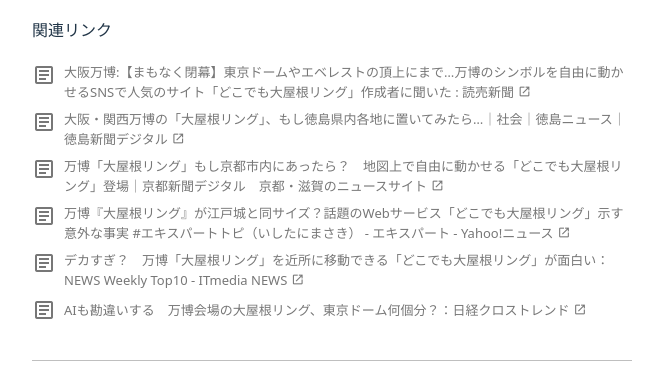
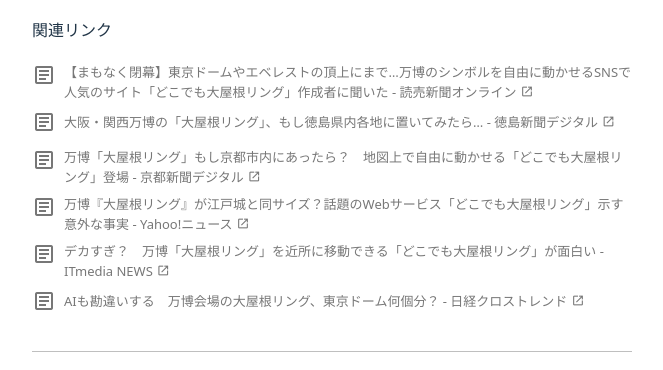
Before and after one commit to hirokiwa/me, a website built with Vite: page index.html in a window 1280 px wide. Shown: the part 1468-1838 px from the top of the page, without its empty margins (308-971 px from the left). Built offline with nearby package versions, Linux system fonts and the light colour scheme; files whose address does not match are found by name.

Commit message:
Shorten article title

```diff
--- a/index.html
+++ b/index.html
@@ -64,42 +64,42 @@
                 <li class="link-list__item">
                   <a href="https://www.yomiuri.co.jp/expo2025/now/20250921-OYO1T50043/" target="_blank" rel="noopener noreferrer" class="link-item">
                     <span class="link-item__icon material-symbols-outlined" aria-hidden="true">article</span>
-                    <span class="link-item__text">大阪万博:【まもなく閉幕】東京ドームやエベレストの頂上にまで…万博のシンボルを自由に動かせるSNSで人気のサイト「どこでも大屋根リング」作成者に聞いた : 読売新聞<span class="link-item__icon--trailing material-symbols-outlined" aria-hidden="true">open_in_new</span></span>
+                    <span class="link-item__text">【まもなく閉幕】東京ドームやエベレストの頂上にまで…万博のシンボルを自由に動かせるSNSで人気のサイト「どこでも大屋根リング」作成者に聞いた - 読売新聞オンライン<span class="link-item__icon--trailing material-symbols-outlined" aria-hidden="true">open_in_new</span></span>
                     <span class="sr-only">（新しいタブで開きます）</span>
                   </a>
                 </li>
                 <li class="link-list__item">
                   <a href="https://www.topics.or.jp/articles/-/1311915" target="_blank" rel="noopener noreferrer" class="link-item">
                     <span class="link-item__icon material-symbols-outlined" aria-hidden="true">article</span>
-                    <span class="link-item__text">大阪・関西万博の「大屋根リング」、もし徳島県内各地に置いてみたら…｜社会｜徳島ニュース｜徳島新聞デジタル<span class="link-item__icon--trailing material-symbols-outlined" aria-hidden="true">open_in_new</span></span>
+                    <span class="link-item__text">大阪・関西万博の「大屋根リング」、もし徳島県内各地に置いてみたら… - 徳島新聞デジタル<span class="link-item__icon--trailing material-symbols-outlined" aria-hidden="true">open_in_new</span></span>
                     <span class="sr-only">（新しいタブで開きます）</span>
                   </a>
                 </li>
                 <li class="link-list__item">
                   <a href="https://www.kyoto-np.co.jp/articles/-/1560755" target="_blank" rel="noopener noreferrer" class="link-item">
                     <span class="link-item__icon material-symbols-outlined" aria-hidden="true">article</span>
-                    <span class="link-item__text">万博「大屋根リング」もし京都市内にあったら？　地図上で自由に動かせる「どこでも大屋根リング」登場｜京都新聞デジタル　京都・滋賀のニュースサイト<span class="link-item__icon--trailing material-symbols-outlined" aria-hidden="true">open_in_new</span></span>
+                    <span class="link-item__text">万博「大屋根リング」もし京都市内にあったら？　地図上で自由に動かせる「どこでも大屋根リング」登場 - 京都新聞デジタル<span class="link-item__icon--trailing material-symbols-outlined" aria-hidden="true">open_in_new</span></span>
                     <span class="sr-only">（新しいタブで開きます）</span>
                   </a>
                 </li>
                 <li class="link-list__item">
                   <a href="https://news.yahoo.co.jp/expert/articles/25695fb084878f76ae7800705c54189155e52ec0" target="_blank" rel="noopener noreferrer" class="link-item">
                     <span class="link-item__icon material-symbols-outlined" aria-hidden="true">article</span>
-                    <span class="link-item__text">万博『大屋根リング』が江戸城と同サイズ？話題のWebサービス「どこでも大屋根リング」示す意外な事実 #エキスパートトピ（いしたにまさき） - エキスパート - Yahoo!ニュース<span class="link-item__icon--trailing material-symbols-outlined" aria-hidden="true">open_in_new</span></span>
+                    <span class="link-item__text">万博『大屋根リング』が江戸城と同サイズ？話題のWebサービス「どこでも大屋根リング」示す意外な事実 - Yahoo!ニュース<span class="link-item__icon--trailing material-symbols-outlined" aria-hidden="true">open_in_new</span></span>
                     <span class="sr-only">（新しいタブで開きます）</span>
                   </a>
                 </li>
                 <li class="link-list__item">
                   <a href="https://www.itmedia.co.jp/news/articles/2508/25/news068.html" target="_blank" rel="noopener noreferrer" class="link-item">
                     <span class="link-item__icon material-symbols-outlined" aria-hidden="true">article</span>
-                    <span class="link-item__text">デカすぎ？　万博「大屋根リング」を近所に移動できる「どこでも大屋根リング」が面白い：NEWS Weekly Top10 - ITmedia NEWS<span class="link-item__icon--trailing material-symbols-outlined" aria-hidden="true">open_in_new</span></span>
+                    <span class="link-item__text">デカすぎ？　万博「大屋根リング」を近所に移動できる「どこでも大屋根リング」が面白い - ITmedia NEWS<span class="link-item__icon--trailing material-symbols-outlined" aria-hidden="true">open_in_new</span></span>
                     <span class="sr-only">（新しいタブで開きます）</span>
                   </a>
                 </li>
                 <li class="link-list__item">
                   <a href="https://xtrend.nikkei.com/atcl/contents/18/00921/00042/" target="_blank" rel="noopener noreferrer" class="link-item">
                     <span class="link-item__icon material-symbols-outlined" aria-hidden="true">article</span>
-                    <span class="link-item__text">AIも勘違いする　万博会場の大屋根リング、東京ドーム何個分？：日経クロストレンド<span class="link-item__icon--trailing material-symbols-outlined" aria-hidden="true">open_in_new</span></span>
+                    <span class="link-item__text">AIも勘違いする　万博会場の大屋根リング、東京ドーム何個分？ - 日経クロストレンド<span class="link-item__icon--trailing material-symbols-outlined" aria-hidden="true">open_in_new</span></span>
                     <span class="sr-only">（新しいタブで開きます）</span>
                   </a>
                 </li>
```
